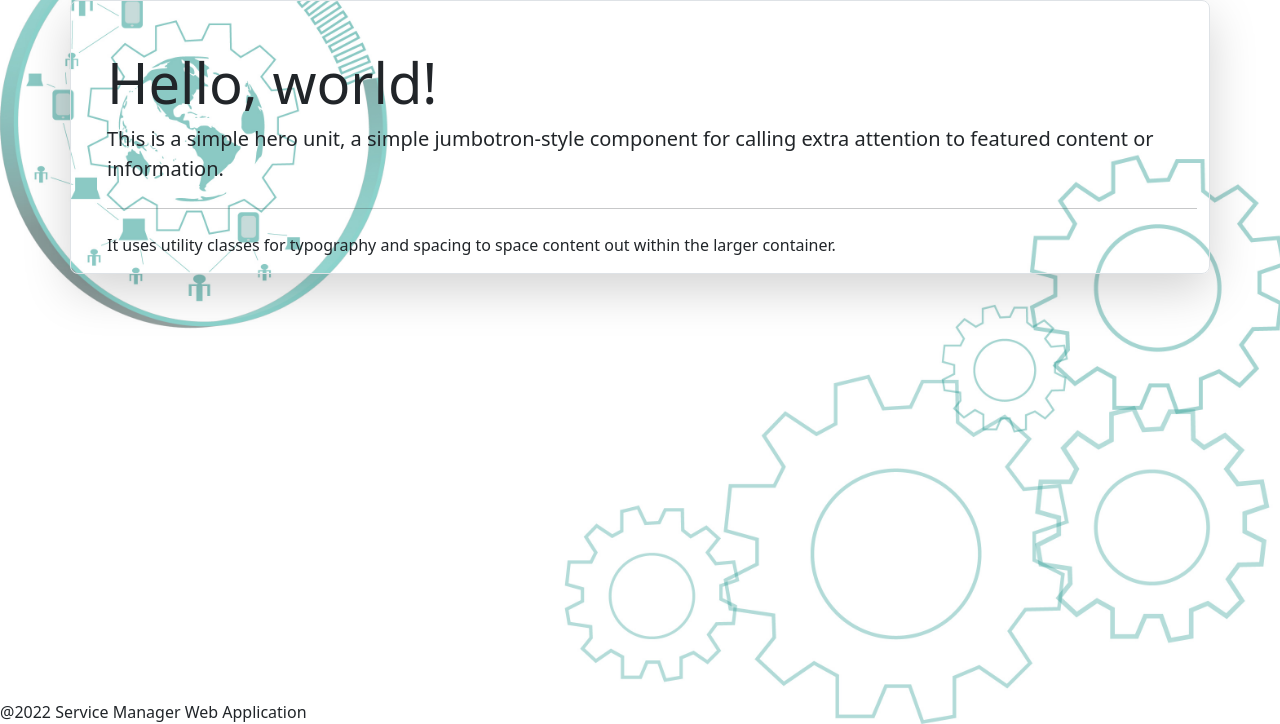
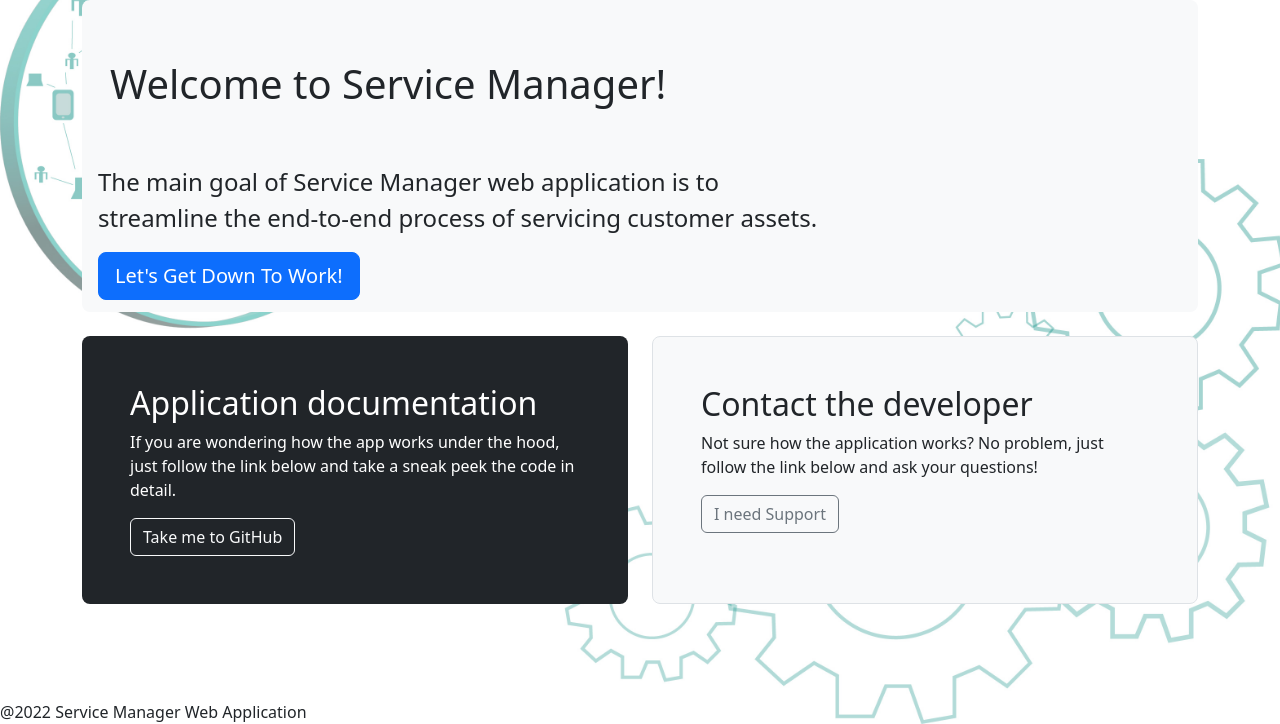
Before and after one commit to svetlinst/Service-manager, a Django app: page /en/ in a window 1280 px wide. Shown: the part 76-800 px from the top of the page. Run offline with Django 4.2, Linux system fonts and the light colour scheme; parts of the project's set-up code (start-up, migrations or seed data) failed here and were passed over; some libraries are stand-ins or nearby versions.

Commit message:
Change the index template

```diff
--- a/service_manager/service_manager/main/templates/index.html
+++ b/service_manager/service_manager/main/templates/index.html
@@ -4,17 +4,68 @@
 {% block content %}
     {#    <div class="jumbotron">#}
     {% if not request.user.is_anonymous %}
-        <h1>{% trans 'Hello' %}, {{ request.user.profile.full_name }}!</h1>
+        <h3 class="text-end">{% trans 'Hello' %}, {{ request.user.profile.full_name }}!</h3>
     {% endif %}
-    <div class="row p-4 pb-0 pe-lg-0 pt-lg-5 align-items-center rounded-3 border shadow-lg">
-        <div class="absolute">
-            <h1 class="display-4">Hello, world!</h1>
-            <p class="lead">This is a simple hero unit, a simple jumbotron-style component for calling extra attention
-                to
-                featured content or information.</p>
-            <hr class="my-4">
-            <p>It uses utility classes for typography and spacing to space content out within the larger container.</p>
+
+    <div class="p-1 mb-4 bg-light rounded-3">
+        <div class="container-fluid py-2">
+            <h1 class="container-fluid py-5">{% blocktrans %}Welcome to Service Manager!{% endblocktrans %}</h1>
+            <p class="col-md-8 fs-4">{% blocktrans %}The main goal of Service Manager web application is to streamline
+                the end-to-end
+                process of servicing customer assets.{% endblocktrans %}</p>
+            {% if not request.user.is_authenticated %}
+                <a class="btn btn-primary btn-lg" href="{% url 'login_user' %}">{% blocktrans %}Let's Get Down To
+                    Work!{% endblocktrans %}</a>
+            {% else %}
+                {% if perms.customers.view_customer %}
+                    <a class="btn btn-primary btn-lg" href="{% url 'customers_list' %}">{% blocktrans %}Let's Get Down
+                        To
+                        Work!{% endblocktrans %}</a>
+                {% elif perms.main.view_serviceorderheader %}
+                    <a class="btn btn-primary btn-lg" href="{% url 'service_orders_list_pending_service' %}">
+                        {% blocktrans %}Let's Get Down
+                            To
+                            Work!{% endblocktrans %}</a>
+                {% elif perms.master_data.view_asset %}
+                    <a class="btn btn-primary btn-lg" href="{% url 'assets_list' %}">
+                        {% blocktrans %}Let's Get Down
+                            To
+                            Work!{% endblocktrans %}</a>
+                {% endif %}
+            {% endif %}
         </div>
     </div>
+    <div class="row align-items-md-stretch">
+        <div class="col-md-6">
+            <div class="h-100 p-5 text-white bg-dark rounded-3">
+                <h2>{% blocktrans %}Application documentation{% endblocktrans %}</h2>
+                <p>{% blocktrans %}If you are wondering how the app works under the hood, just follow the link below and
+                    take a sneak
+                    peek the code in detail.{% endblocktrans %}</p>
+                <a class="btn btn-outline-light" href="https://github.com/svetlinst/Service-manager" target="_blank">
+                    {% blocktrans %}Take
+                        me to GitHub{% endblocktrans %}</a>
+            </div>
+        </div>
+        <div class="col-md-6">
+            <div class="h-100 p-5 bg-light border rounded-3">
+                <h2>{% blocktrans %}Contact the developer{% endblocktrans %}</h2>
+                <p>{% blocktrans %}Not sure how the application works? No problem, just follow the link below and ask
+                    your
+                    questions!{% endblocktrans %}</p>
+                <button class="btn btn-outline-secondary">{% blocktrans %}I need Support{% endblocktrans %}</button>
+            </div>
+        </div>
+    </div>
+    {#    <div class="row p-4 pb-0 pe-lg-0 pt-lg-5 align-items-center rounded-3 border shadow-lg">#}
+    {#        <div class="absolute">#}
+    {#            <h1 class="display-4">Hello, world!</h1>#}
+    {#            <p class="lead">This is a simple hero unit, a simple jumbotron-style component for calling extra attention#}
+    {#                to#}
+    {#                featured content or information.</p>#}
+    {#            <hr class="my-4">#}
+    {#            <p>It uses utility classes for typography and spacing to space content out within the larger container.</p>#}
+    {#        </div>#}
+    {#    </div>#}
 
 {% endblock %}
```
